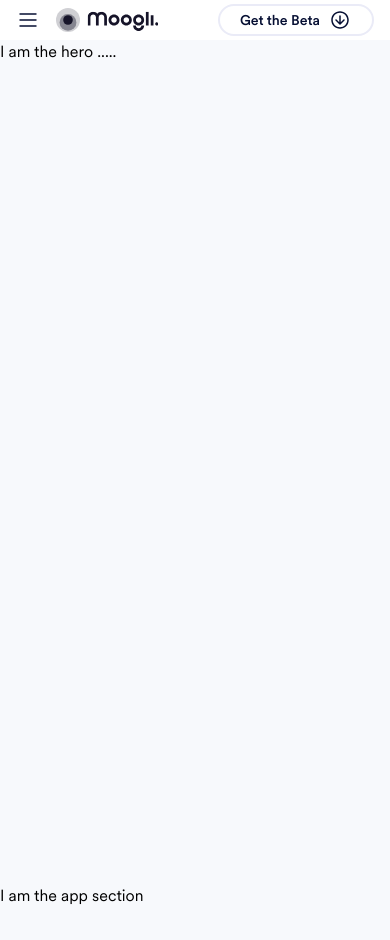
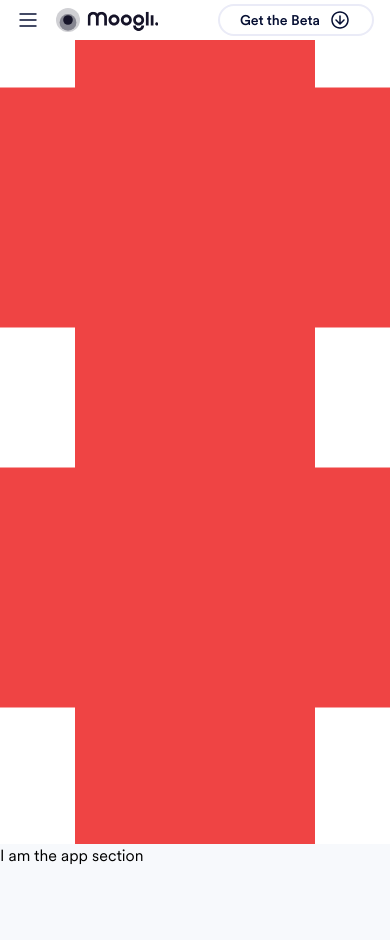
Before and after one commit to irumvanselme/website-2.0, a Next.js app: page / in a window 390 px wide. Shown: the top 940 px of the page. Built offline with nearby package versions, Linux system fonts and the light colour scheme.

Commit message:
feat: add the content phase 1

```diff
--- a/src/components/hero.tsx
+++ b/src/components/hero.tsx
@@ -1,7 +1,65 @@
-export default function Hero() {
+import {useEffect} from "react";
+
+const CardContainer = ({number}: { number: number }) => {
     return (
-        <div className={"min-h-screen bg-[#F7F9FC] dark:bg-[#FFFFFF1A]"} id="__hero">
-            I am the hero .....
-        </div>
+        <div className='m-3 bg-white text-black text-[10px] flex justify-center items-center h-3.5'>{number}</div>
     )
 }
+
+export default function Hero() {
+    useEffect(() => {
+        let division = document.getElementById('__division') as HTMLDivElement
+        if (!division) return;
+
+        document.addEventListener("mousemove", (e) => {
+            let [x, y] = [2350 / 2 - (e.clientY * 2350 / window.innerHeight), 2820 / 2 - (e.clientX * 2820 / window.innerWidth)];
+            // console.clear();
+            division.style.transform = `translate(${x / 10}px, ${y / 10}px)`
+        })
+    }, [])
+
+    return (
+        <>
+            <div
+                className='h-screen bg-[#F7F9FC] dark:bg-black overflow-hidden flex items-center justify-center -mt-10 lg:-mt-16'
+                id="__hero"
+            >
+                <div className='h-[235px] w-[280px] scale-[10] bg-red-500 p-[20px] will-change-transform'>
+                    <div id='__division'>
+                        <div className='grid grid-cols-5'>
+                            <CardContainer number={1}/>
+                            <CardContainer number={2}/>
+                            <CardContainer number={3}/>
+                            <CardContainer number={4}/>
+                            <CardContainer number={5}/>
+                        </div>
+                        <div className='grid grid-cols-4'>
+                            <CardContainer number={6}/>
+                            <CardContainer number={7}/>
+                            <CardContainer number={8}/>
+                            <CardContainer number={9}/>
+                        </div>
+                        <div className='grid grid-cols-4'>
+                            <CardContainer number={10}/>
+                            <CardContainer number={12}/>
+                            <CardContainer number={13}/>
+                            <CardContainer number={14}/>
+                        </div>
+                        <div className='grid grid-cols-4'>
+                            <CardContainer number={15}/>
+                            <CardContainer number={16}/>
+                            <CardContainer number={17}/>
+                            <CardContainer number={18}/>
+                        </div>
+                        <div className='grid grid-cols-4'>
+                            <CardContainer number={19}/>
+                            <CardContainer number={20}/>
+                            <CardContainer number={21}/>
+                            <CardContainer number={22}/>
+                        </div>
+                    </div>
+                </div>
+            </div>
+        </>
+    )
+}
--- a/src/components/layout/header.tsx
+++ b/src/components/layout/header.tsx
@@ -1,10 +1,10 @@
-import React, {useEffect, useState} from 'react'
+import React, { useEffect, useState } from 'react'
 import ArrowDownIcon from '../assets/icons/arrow-down'
 import LanguageIcon from '../assets/icons/language'
 import NavMenuIcon from '../assets/icons/nav-menu'
-import {Button} from '../ui/button'
+import { Button } from '../ui/button'
 
-function Link({children}: { children: React.ReactNode }) {
+function Link({ children }: { children: React.ReactNode }) {
     return (
         <a
             className="flex h-full items-center px-4 text-caption ease-navbar-moves text-tangaroa dark:text-[#FFFFFFCC]  dark:hover:text-white focus:font-medium dark:focus:text-white transition"
@@ -19,27 +19,31 @@ export default function Header() {
     const [isHeroDone, setIsHeroDone] = useState<boolean>(false)
     useEffect(() => {
         const hero = document.getElementById('__hero')
-        if (!hero) return;
+        if (!hero) return
 
-        document.addEventListener("scroll", () => {
-            if (hero.getBoundingClientRect().bottom <= 0)
-                setIsHeroDone(true)
-            else
-                setIsHeroDone(false)
+        document.addEventListener('scroll', () => {
+            if (hero.getBoundingClientRect().bottom <= 0) setIsHeroDone(true)
+            else setIsHeroDone(false)
         })
     }, [])
 
-
     return (
         <div
-            className={"h-10 lg:h-16 bg-white dark:bg-black sticky top-0 text-[#060F33] xxs:px-2 xs:px-4 sm:px-6 lg:px-32 xl:px-36 2xl:px-56 3xl:px-[272px] 4xl:px-[464px] 5xl:px-[784px] 6xl:px-[1224px]"}>
+            className={
+                'h-10 lg:h-16 bg-white dark:bg-black sticky top-0 text-[#060F33] xxs:px-2 xs:px-4 sm:px-6 lg:px-32 xl:px-36 2xl:px-56 3xl:px-[272px] 4xl:px-[464px] 5xl:px-[784px] 6xl:px-[1224px] z-20'
+            }
+        >
             <div className="flex h-full w-full items-center justify-between">
                 <div className="flex items-center">
                     <div className="mr-4 block lg:hidden">
-                        <NavMenuIcon/>
+                        <NavMenuIcon />
                     </div>
                     <div
-                        className={"w-[102px] h-6 bg-cover bg-[url('/images/logo-group-horizontal-dark.svg')] dark:bg-[url('/images/logo-group-horizontal-light.svg')] transform transition ease-navbar-moves"+(isHeroDone && ' scale-[1.6]')}/>
+                        className={
+                            "w-[102px] h-6 bg-cover bg-[url('/images/logo-group-horizontal-dark.svg')] dark:bg-[url('/images/logo-group-horizontal-light.svg')] transform transition ease-navbar-moves" +
+                            (isHeroDone && ' scale-[1.6]')
+                        }
+                    />
                 </div>
 
                 <div className="flex h-full items-center">
@@ -51,12 +55,11 @@ export default function Header() {
                             <Link>Contact us</Link>
                         </div>
                     </div>
-                    <div className="mx-3 h-6 w-[1px] bg-gray-400 hidden lg:block"/>
+                    <div className="mx-3 h-6 w-[1px] bg-gray-400 hidden lg:block" />
                     <div className="flex">
                         <div className="hidden lg:block">
-                            <button
-                                className="group flex h-10 w-10 items-center justify-center rounded-3xl hover:bg-[#FFFFFF0D] focus:bg-[#FFFFFF0D] group transition transform">
-                                <LanguageIcon/>
+                            <button className="group flex h-10 w-10 items-center justify-center rounded-3xl hover:bg-[#FFFFFF0D] focus:bg-[#FFFFFF0D] group transition transform">
+                                <LanguageIcon />
                             </button>
                         </div>
                         <Button
--- a/src/pages/app.tsx
+++ b/src/pages/app.tsx
@@ -1,6 +1,6 @@
 export default function App() {
     return (
-        <div  className={"min-h-[200vh] bg-[#F7F9FC] dark:bg-[#FFFFFF1A]"}>
+        <div className={'min-h-[200vh] bg-[#F7F9FC] dark:bg-[#FFFFFF1A]'}>
             I am the app section
         </div>
     )
```
Also changed, not shown: src/pages/index.tsx (+7 -7 lines).
